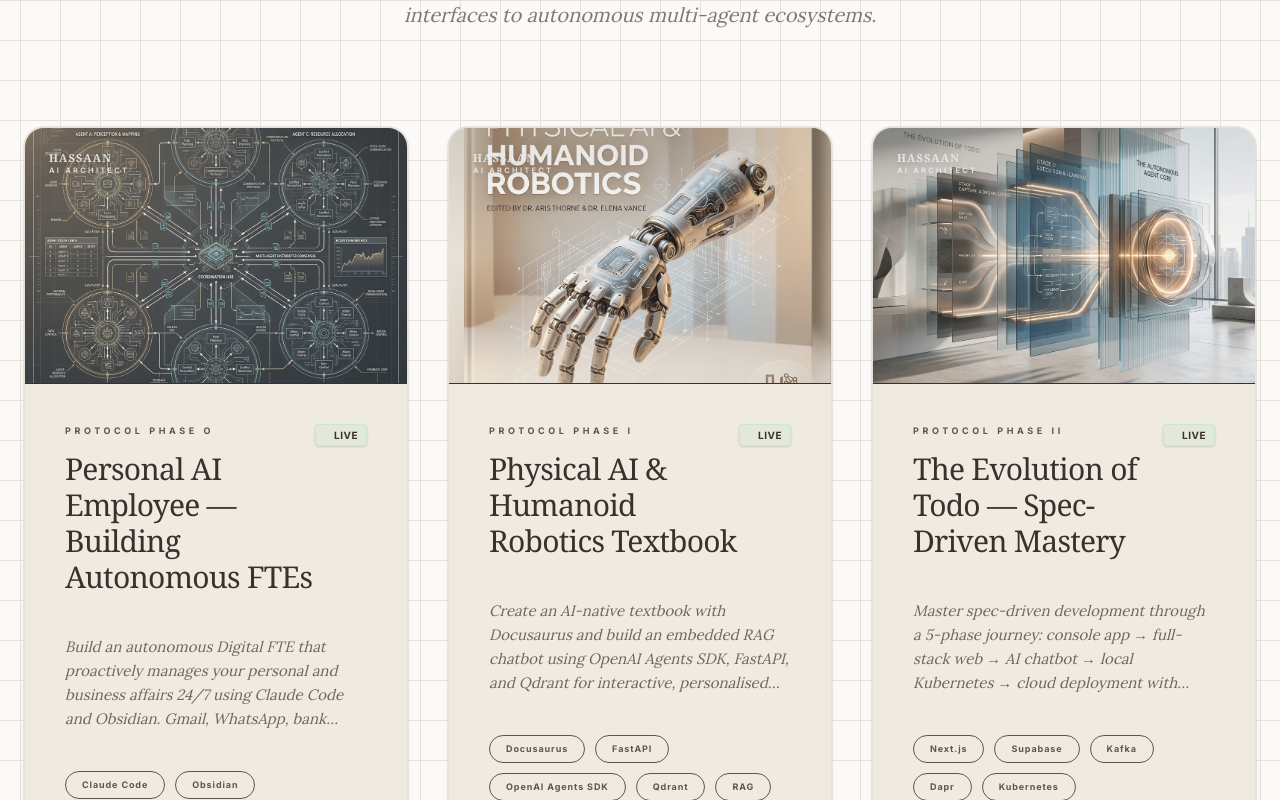
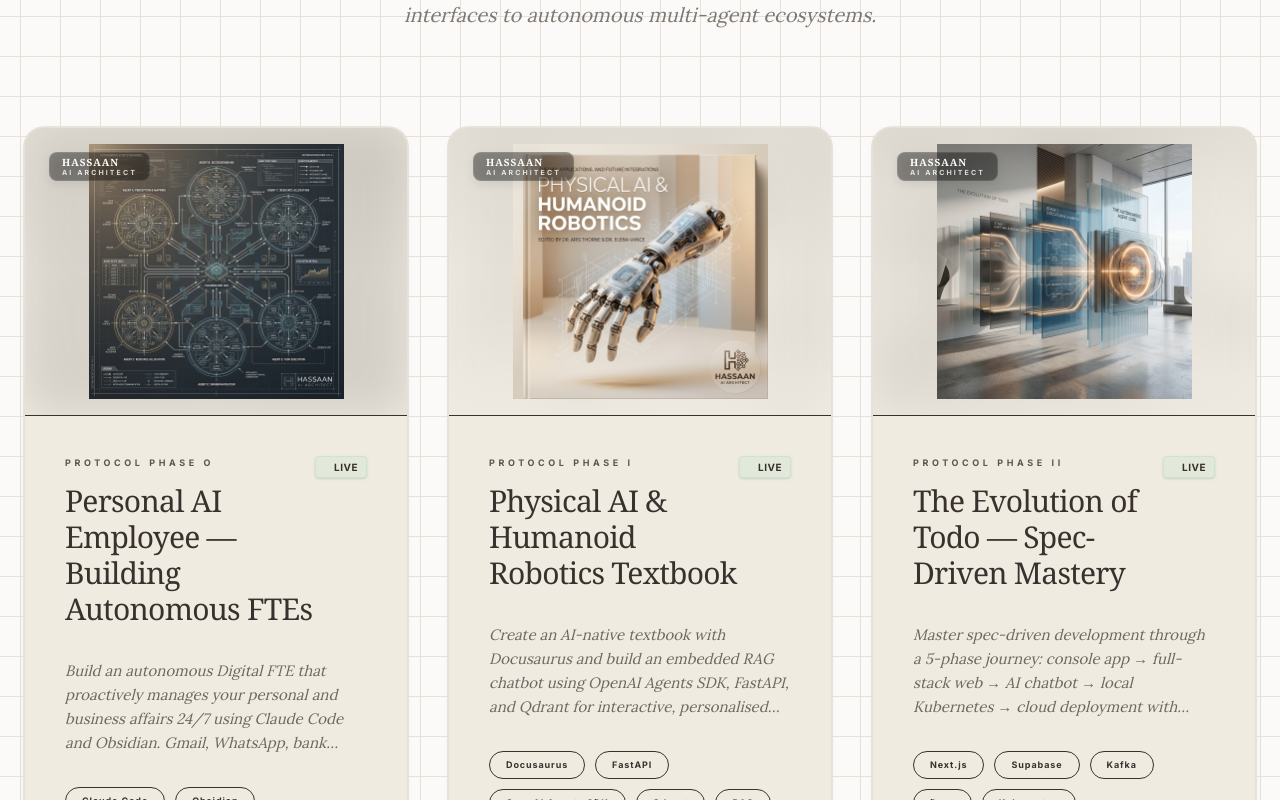
Before and after one commit to HassaanFisky/hassaanfisky-panaversity-portfolio, a Next.js app in the folder hackathon-0/frontend/: page / in a window 1280 px wide. Shown: the part 1700-2500 px from the top of the page. Built offline with nearby package versions, Linux system fonts and the light colour scheme.

Commit message:
fix: H0 HackathonCard object-fit contain and glass branding insignia

```diff
--- a/hackathon-0/frontend/components/HackathonCard.tsx
+++ b/hackathon-0/frontend/components/HackathonCard.tsx
@@ -12,8 +12,8 @@ interface HackathonCardProps {
 
 /**
  * HASSAAN AI ARCHITECT — Hackathon Node Component
- * Re-engineered for 100% Image Fidelity and Unified Branding.
- * The image now perfectly fills the card width with zero gaps.
+ * Re-engineered for 100% Visual Fidelity.
+ * Using 'object-contain' and responsive container scaling to prevent cropping of editorial assets.
  */
 export function HackathonCard({ hackathon }: HackathonCardProps) {
   const isComingSoon = hackathon.status === "coming-soon";
@@ -22,35 +22,37 @@ export function HackathonCard({ hackathon }: HackathonCardProps) {
     <MotionDiv variants={fadeUp} className="group h-full">
       <div className="card-humanist p-10 flex flex-col h-full relative overflow-hidden group-hover:scale-[1.02] transition-editorial bg-bg-surface/50 backdrop-blur-sm shadow-soft border-border-fine/50">
 
-        {/* Project Thumbnail — Corrected for Full-Width Fidelity */}
-        <div className="relative -mt-10 -mx-10 mb-10 h-64 overflow-hidden border-b border-border-fine/40 bg-bg-base/30">
+        {/* Project Thumbnail — Standardized for 100% visibility (No cropping) */}
+        <div className="relative -mt-10 -mx-10 mb-10 h-72 overflow-hidden border-b border-border-fine/40 bg-bg-elevated/80 flex items-center justify-center p-4">
+          {/* Subtle background blur for contained images */}
+          <div className="absolute inset-0 opacity-[0.15] blur-xl grayscale">
+             <img src={hackathon.imageUrl} alt="" className="w-full h-full object-cover" />
+          </div>
+
           <img
             src={hackathon.imageUrl}
             alt={hackathon.title}
-            className="w-full h-full object-cover transition-transform duration-[2.5s] group-hover:scale-110 opacity-90 group-hover:opacity-100 grayscale-[10%] group-hover:grayscale-0"
+            className="relative z-10 w-full h-full object-contain transition-transform duration-[1.5s] group-hover:scale-105"
           />
 
-          {/* Universal Branding Overlay — Senior Architect Insignia */}
-          <div className="absolute top-6 left-6 flex flex-col pointer-events-none drop-shadow-md">
-            <span className="text-[11px] font-serif font-bold tracking-[0.1em] text-white uppercase opacity-90 leading-none">HASSAAN</span>
-            <span className="text-[7.5px] font-bold uppercase tracking-[0.3em] text-white/80 leading-none mt-1">AI ARCHITECT</span>
+          {/* High-Fidelity Universal Branding Overlay */}
+          <div className="absolute top-6 left-6 flex flex-col items-start gap-1 z-20 drop-shadow-lg">
+             <div className="px-3 py-1 bg-black/40 backdrop-blur-md rounded-lg border border-white/10 flex flex-col">
+                <span className="text-[10px] font-serif font-bold tracking-[0.1em] text-white uppercase leading-none">HASSAAN</span>
+                <span className="text-[7px] font-bold uppercase tracking-[0.3em] text-white/80 leading-none mt-0.5">AI ARCHITECT</span>
+             </div>
           </div>
 
-          <div className="absolute inset-0 bg-gradient-to-t from-bg-base/40 via-transparent to-black/10 pointer-events-none" />
-
-          {/* Subtle corner detail */}
-          <div className="absolute top-0 right-0 p-4 opacity-0 group-hover:opacity-100 transition-opacity duration-700">
-             <Sparkles size={16} className="text-white/40 font-bold" />
-          </div>
+          <div className="absolute inset-0 bg-gradient-to-t from-bg-base/30 via-transparent to-black/5 pointer-events-none" />
         </div>
 
         {/* Header content */}
-        <div className="flex items-start justify-between mb-10">
+        <div className="flex items-start justify-between mb-8">
           <div className="space-y-3">
             <div className="text-[9px] font-bold tracking-[0.4em] uppercase text-accent opacity-80">
               Protocol Phase {hackathon.id === 0 ? "O" : hackathon.id === 1 ? "I" : hackathon.id === 2 ? "II" : hackathon.id === 3 ? "III" : "IV"}
             </div>
-            <h3 className="text-3xl font-serif text-text-primary group-hover:text-accent transition-colors duration-500 leading-[1.2] tracking-tight">
+            <h3 className="text-2xl md:text-3xl font-serif text-text-primary group-hover:text-accent transition-colors duration-500 leading-[1.2] tracking-tight">
               {hackathon.title}
             </h3>
           </div>
@@ -64,11 +66,11 @@ export function HackathonCard({ hackathon }: HackathonCardProps) {
           </p>
 
           {/* Tech Stack Chips */}
-          <div className="mt-10 flex flex-wrap gap-2.5">
+          <div className="mt-8 flex flex-wrap gap-2.5">
             {hackathon.tech.map((tech) => (
               <span
                 key={tech}
-                className="px-4 py-1.5 rounded-full bg-bg-base/50 border border-border-fine/60 text-[9px] font-bold tracking-[0.1em] text-text-muted hover:text-accent hover:border-accent/30 transition-all cursor-crosshair opacity-80"
+                className="px-4 py-1.5 rounded-full bg-bg-base/30 border border-border-fine/40 text-[9px] font-bold tracking-[0.1em] text-text-muted hover:text-accent hover:border-accent/30 transition-all cursor-crosshair"
               >
                 {tech}
               </span>
```
